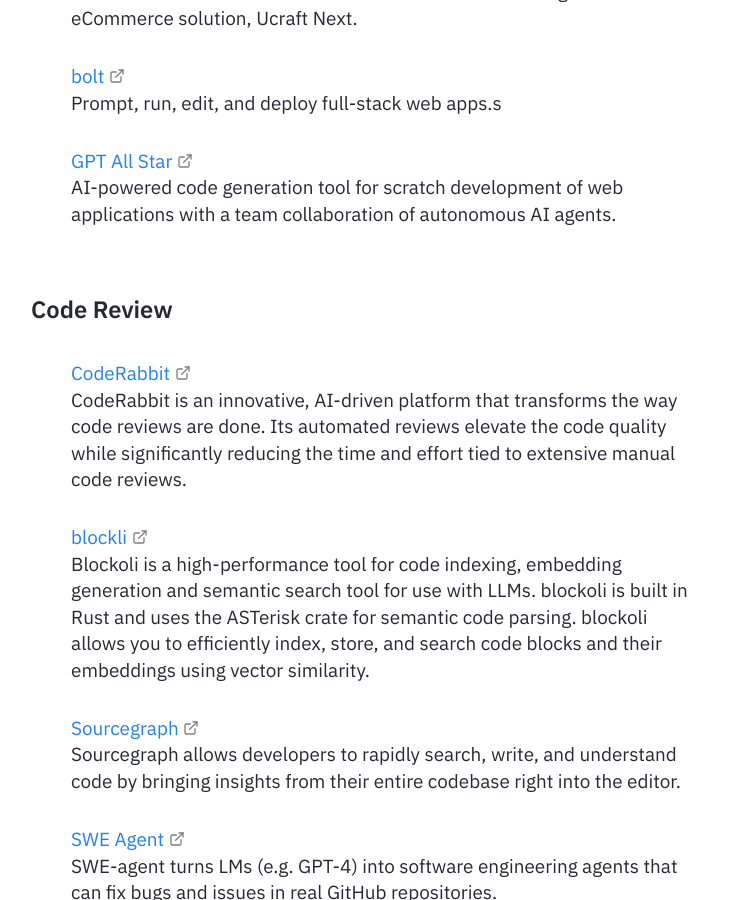
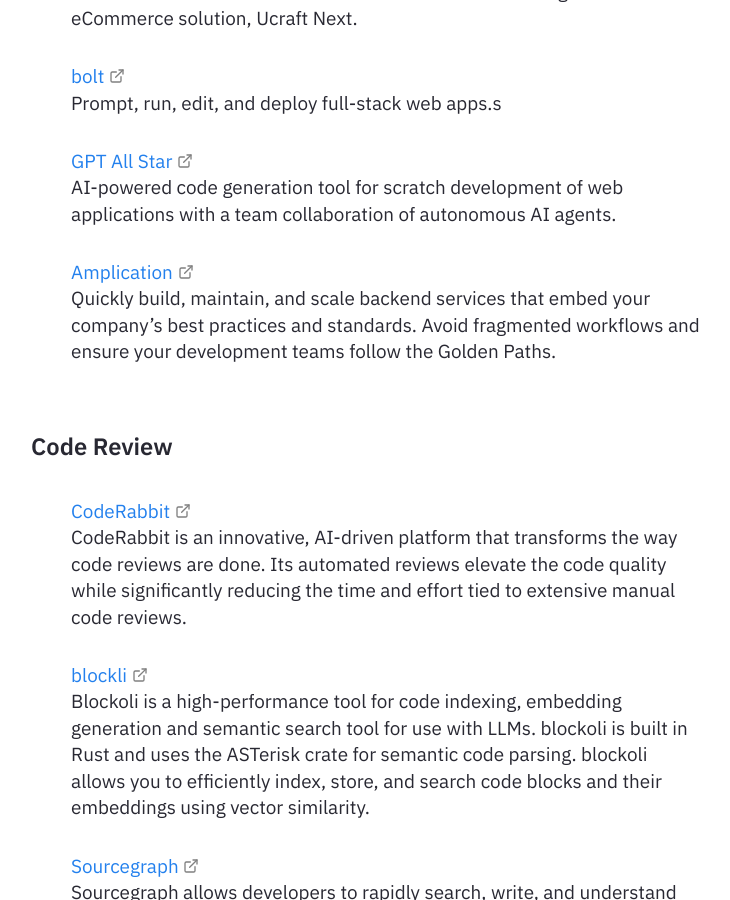
Before and after one commit to AI-Atlaas/ai-atlas-site, a Jekyll site: the page built from pages/index.md, in a window 1280 px wide and 900 px high, scrolled down 20411 px. Shown: the whole window, without its empty margins (274-1004 px from the left). Built offline with Jekyll 4.4.1, drawn with Linux system fonts in a browser that asks for light colours; some of the changed text lies outside the part shown.

Commit message:
Update README from AI-Atlas/AI-Atlas

```diff
--- a/pages/docs/list.md
+++ b/pages/docs/list.md
@@ -518,6 +518,9 @@
 
 - [GPT All Star](https://github.com/kyaukyuai/gpt-all-star)
    AI-powered code generation tool for scratch development of web applications with a team collaboration of autonomous AI agents.
+
+- [Amplication](https://amplication.com)
+   Quickly build, maintain, and scale backend services that embed your company’s best practices and standards. Avoid fragmented workflows and ensure your development teams follow the Golden Paths.
 
 
 #### Code Review
@@ -1308,6 +1311,9 @@
 - [PromptMage](https://promptmage.io)
    PromptMage is a python framework to simplify the development of complex, multi-step applications based on LLMs.
 
+- [Argilla](https://docs.argilla.io/latest/)
+   Argilla is a collaboration tool for AI engineers and domain experts to build high-quality datasets.
+
 ---
 
 ### 📋 Directories & Communities
```
